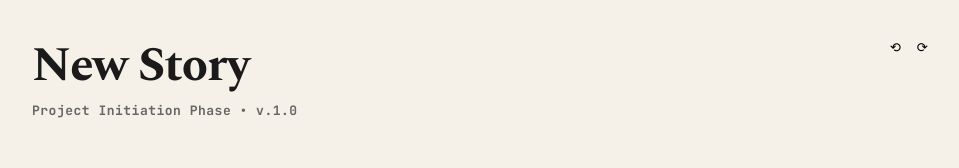
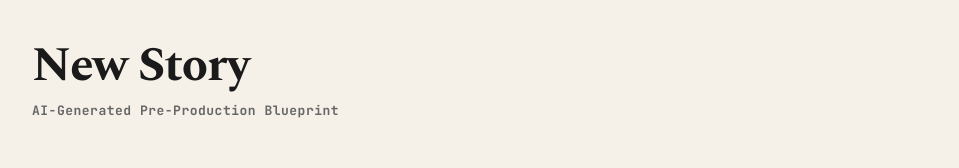
Before and after one commit to strengthFTW/Scriptoria, a React (Vite) app in the folder frontend/: page / in a window 1280 px wide. Shown: the top 168 px of the page, without its empty margins (160-1119 px from the left). Built offline with nearby package versions, Linux system fonts and the light colour scheme.

Commit message:
ui: Update header subtitle and remove utility buttons
- Changed subtitle from 'Project Initiation Phase  v.1.0' to 'AI-Generated Pre-Production Blueprint'
- Removed header-icons div with utility buttons ( and )
- Cleaner header design that better describes the app's purpose

```diff
--- a/frontend/src/App.jsx
+++ b/frontend/src/App.jsx
@@ -185,11 +185,7 @@ function App() {
       <header>
         <div>
           <h1>New Story</h1>
-          <p>Project Initiation Phase • v.1.0</p>
-        </div>
-        <div className="header-icons">
-          <button style={{ background: 'none', border: 'none', cursor: 'pointer' }} onClick={() => window.location.reload()}>⟲</button>
-          <button style={{ background: 'none', border: 'none', cursor: 'pointer' }}>⟳</button>
+          <p>AI-Generated Pre-Production Blueprint</p>
         </div>
       </header>
 
```
